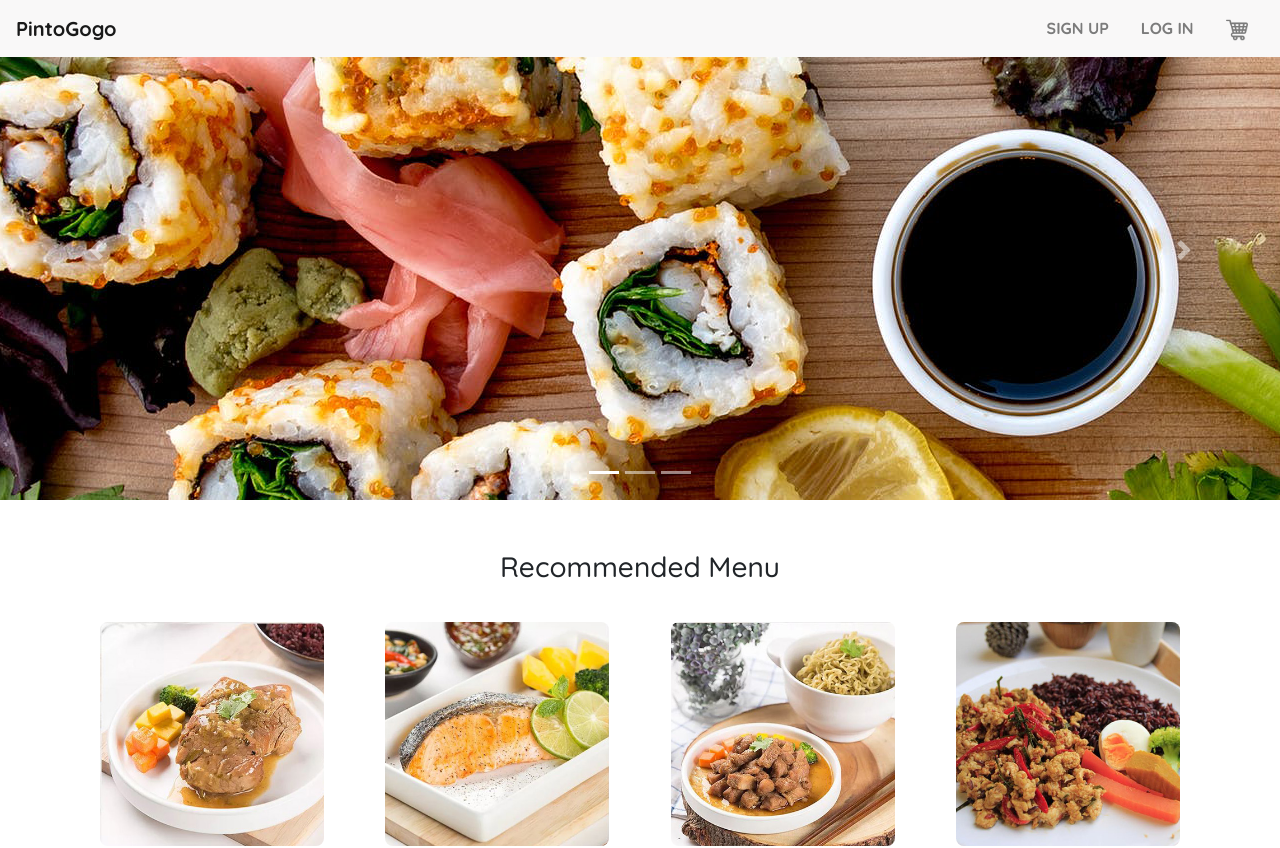
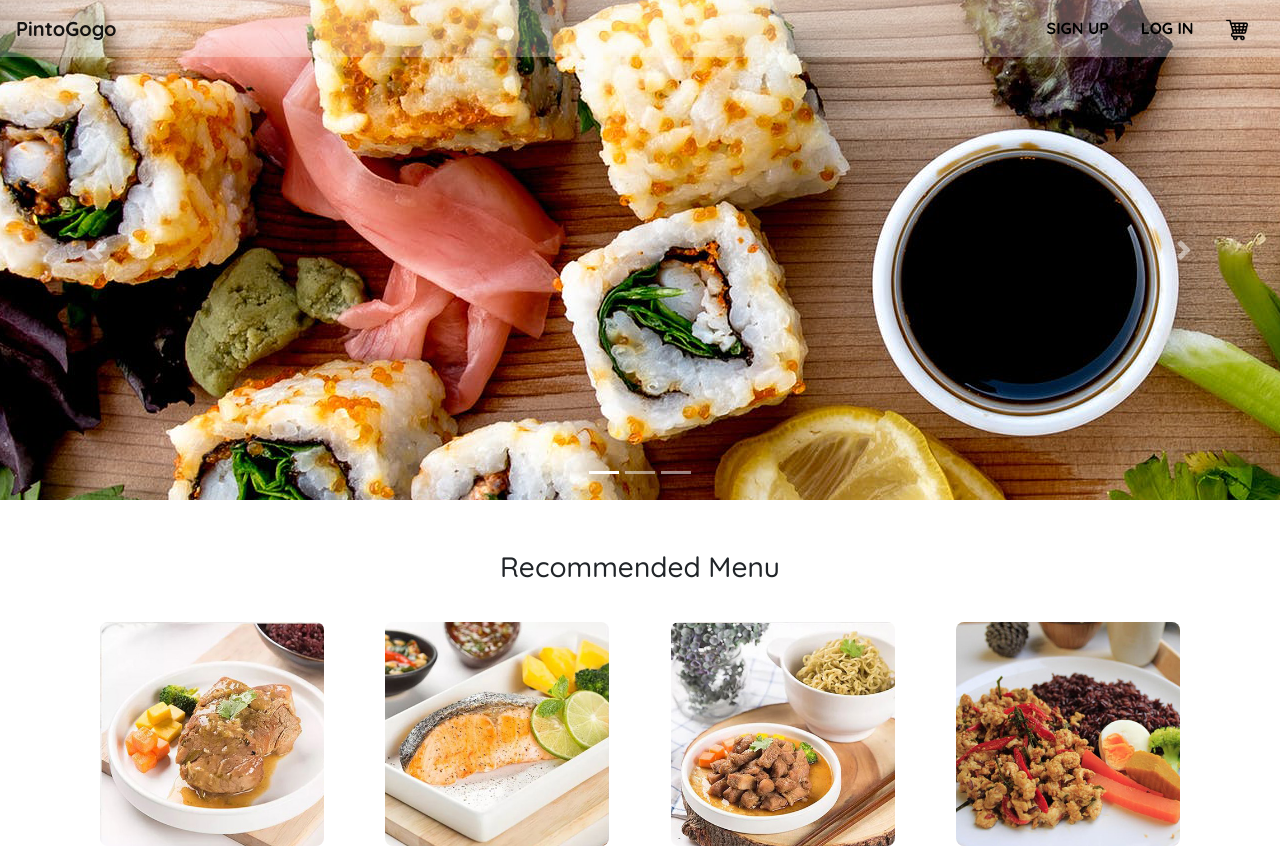
Before and after one commit to Nstw/PintoGoGo, a React (Create React App) app: page / in a window 1280 px wide. Shown: the top 848 px of the page. Built offline with nearby package versions, Linux system fonts and the light colour scheme.

Commit message:
navbar (transparent) w/o logo

```diff
--- a/src/component/navbar/navbar.js
+++ b/src/component/navbar/navbar.js
@@ -47,7 +47,7 @@ export default class Navigationbar extends Component {
               <NavItem className="navbar__item">
                 <NavLink href="/" className="navbar__link">
                   <img
-                    src="../img/navbar/icon-cart.png"
+                    src="../img/navbar/icon-cart2.png"
                     className="navbar__icon"
                   />
                 </NavLink>
--- a/src/component/navbar/style-navbar.css
+++ b/src/component/navbar/style-navbar.css
@@ -1,14 +1,15 @@
 @import url("https://fonts.googleapis.com/css?family=Quicksand:400,500,700");
 
 .navbar {
-  /* background-color: rgba(249, 248, 248, 0.2); */
-  background-color: #f9f8f8;
+  background-color: rgba(249, 248, 248, 0.3);
+  /* background-color: #f9f8f8; */
   font-weight: bold;
   font-family: "Quicksand", sans-serif;
 }
 
 .navbar__link {
-  color: #7b7b7b;
+  /* color: #7b7b7b; */
+  color: black;
   font-weight: bold;
   font-family: "Quicksand", sans-serif;
 }
```
Also changed, not shown: public/img/navbar/icon-cart2.png (added).
